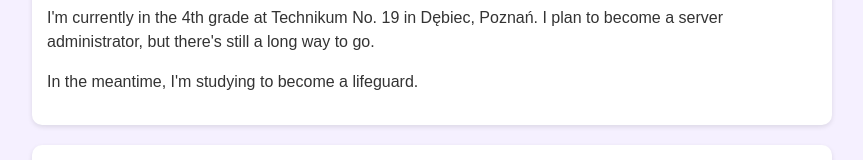
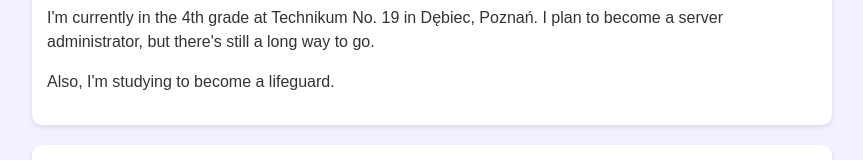
Before and after one commit to Filooooooooooooo/ang, a plain HTML site: page index.html in a window 1280 px wide. Shown: the part 442-602 px from the top of the page, without its empty margins (208-1071 px from the left). Drawn offline with Linux system fonts and the light colour scheme.

Commit message:
Update index.html

```diff
--- a/index.html
+++ b/index.html
@@ -17,7 +17,7 @@
         <p>My name is Filip and I live in a small village called Poklatki.<br>
             I have a little Yorkie named Tofik and a turtle (I also have a sister, but this isn't about her).</p>
             <p>I'm currently in the 4th grade at Technikum No. 19 in Dębiec, Poznań. I plan to become a server administrator, but there's still a long way to go.</p>
-            <p>In the meantime, I'm studying to become a lifeguard.</p>
+            <p>Also, I'm studying to become a lifeguard.</p>
 
     </section>
 
```
